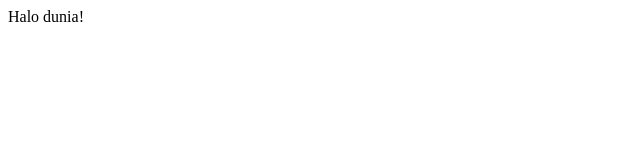
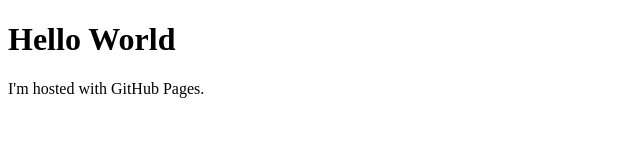
Before and after one commit to aihoop/ai, a plain HTML site: page index.html in a window 1280 px wide. Shown: the whole page, without its empty margins (0-640 px from the left). Drawn offline with Linux system fonts and the light colour scheme.

Commit message:
Update index.html

```diff
--- a/index.html
+++ b/index.html
@@ -1,3 +1,7 @@
+<!DOCTYPE html>
 <html>
-Halo dunia!
+<body>
+<h1>Hello World</h1>
+<p>I'm hosted with GitHub Pages.</p>
+</body>
 </html>
```
